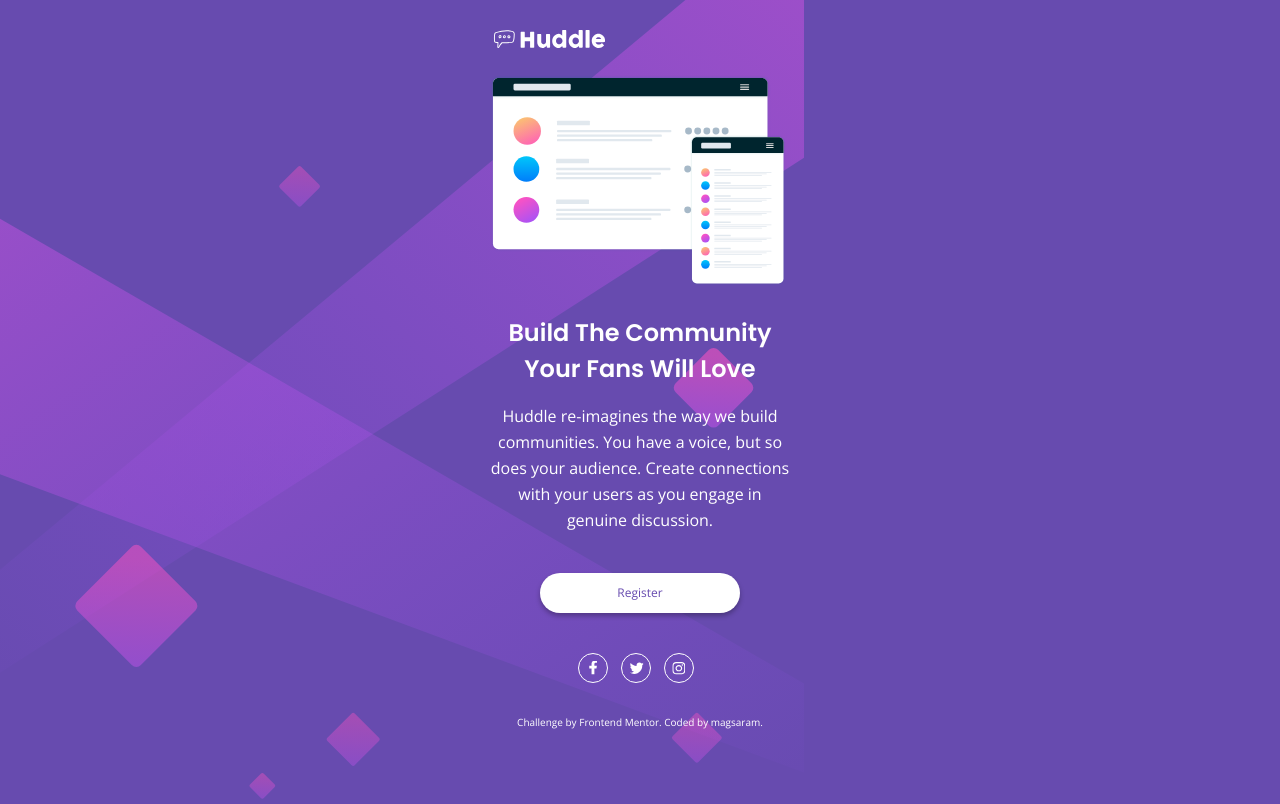
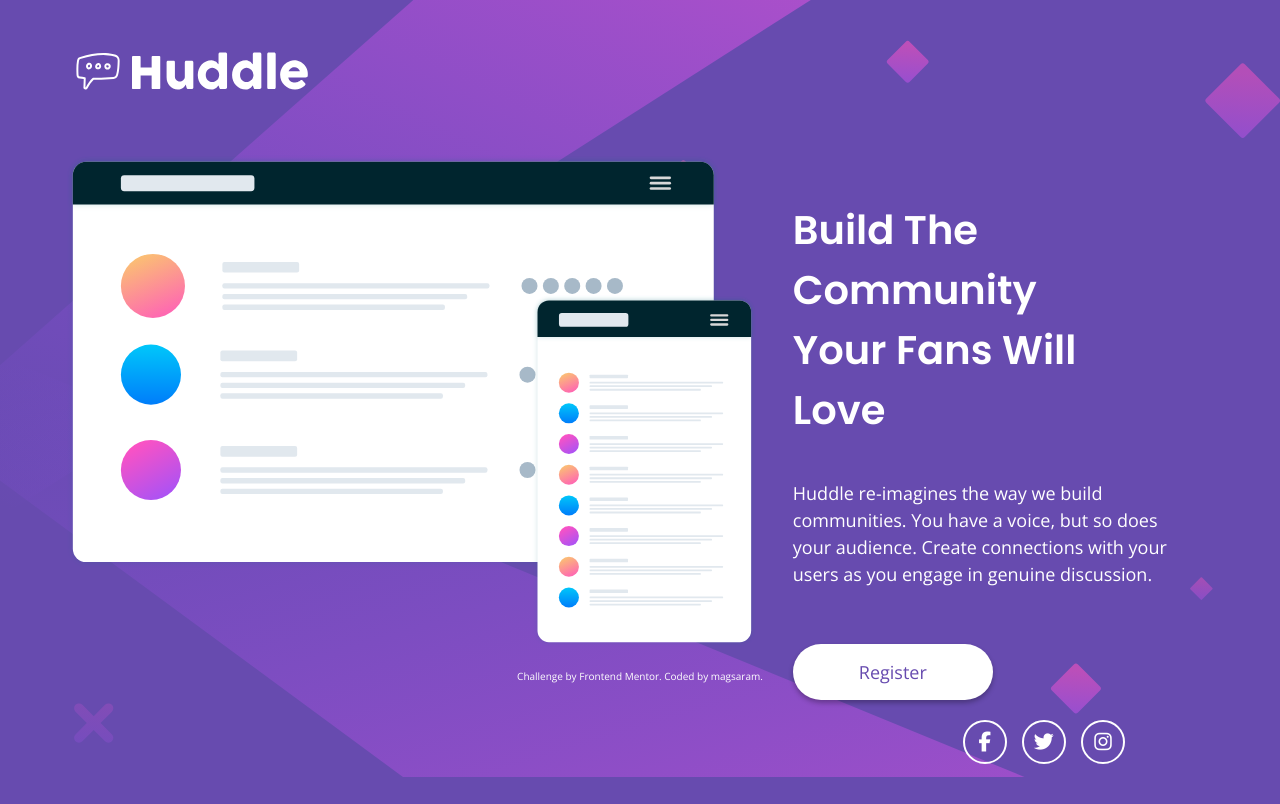
Before and after one commit to magsaram/Huddle-landing-page, a plain HTML site: page index.html in a window 1280 px wide. Drawn offline with nearby package versions, Linux system fonts and the light colour scheme.

Commit message:
correct mobile and finish desktop

```diff
--- a/css/style.css
+++ b/css/style.css
@@ -27,17 +27,17 @@ body {
   margin-left: 2px;
 }
 h1 {
+  margin-bottom: 16px;
+  line-height: 36px;
   font-family: "Poppins", sans-serif;
-  line-height: 36px;
+  font-size: 24px;
   text-align: center;
-  font-size: 24px;
-  margin-bottom: 16px;
 }
 div p {
-  line-height: 26px;
+  margin-bottom: 5vh;
   text-align: center;
   font-size: 16px;
-  margin-bottom: 5vh;
+  line-height: 26px;
 }
 
 div > a {
@@ -45,13 +45,13 @@ div > a {
   width: 200px;
   height: 40px;
   background-color: white;
-  border-radius: 20px;
   box-shadow: 0 3px 5px 0 rgba(0, 0, 0, 0.281);
   color: hsl(257, 40%, 49%);
+  border-radius: 20px;
   text-decoration: none;
+  font-size: 12px;
   text-align: center;
   line-height: 40px;
-  font-size: 12px;
   margin-left: 52px;
   margin-bottom: 5vh;
 }
@@ -66,35 +66,123 @@ section a {
   border-radius: 50%;
   margin-right: 9px;
   margin-bottom: 5vh;
+  text-align: center;
 }
-section a img {
-  height: 14px;
-}
-section a:nth-child(1) img {
-  transform: translate(110%, 25%);
-}
-section a:nth-child(2) img {
-  transform: translate(55%, 30%);
-}
-section a:nth-child(3) img {
-  transform: translate(60%, 30%);
+.fa-facebook-f,
+.fa-instagram,
+.fa-twitter {
+  color: white;
+  font-size: 14px;
+  line-height: 28px;
 }
 footer {
   position: relative;
-  font-size: 10px;
   width: 100%;
   bottom: 20px;
+  font-size: 10px;
+  text-align: center;
   padding-top: 20px;
-  text-align: center;
   transform: translateY(-25%);
 }
 footer a {
+  color: white;
   text-decoration: none;
-  color: white;
 }
-/* @media (min-width: 400px) {
-  main {
+@media (min-width: 400px) {
+  body {
+    background-color: hsl(257, 40%, 49%);
     background-image: url(../images/bg-desktop.svg);
-    background-size: cover;
+    background-repeat: no-repeat;
   }
-} */
+  .wrapper {
+    width: 90%;
+    margin: 0 auto;
+    position: relative;
+  }
+  .logo img {
+    width: 250px;
+    margin-top: 5vh;
+    margin-bottom: 6vh;
+  }
+  .mockup img {
+    width: 60%;
+    margin-bottom: 3vh;
+    margin-left: 2px;
+  }
+  .texts {
+    position: absolute;
+    width: 35%;
+    right: 20px;
+    top: 25vh;
+  }
+  h1 {
+    line-height: 60px;
+    font-family: "Poppins", sans-serif;
+    font-size: 40px;
+    text-align: left;
+    padding-right: 100px;
+    margin-bottom: 5vh;
+  }
+  div p {
+    margin-bottom: 7vh;
+    text-align: left;
+    font-size: 18px;
+    line-height: 27px;
+  }
+
+  div > a {
+    width: 200px;
+    height: 56px;
+    border-radius: 40px;
+    font-size: 18px;
+    line-height: 56px;
+    margin-left: 0px;
+    margin-bottom: 5vh;
+  }
+  div > a:hover {
+    background-color: hsl(300, 69%, 71%);
+  }
+  section {
+    position: absolute;
+    top: 90vh;
+    right: 10vh;
+  }
+  section a {
+    display: inline-block;
+    width: 40px;
+    height: 40px;
+    border: 2px solid white;
+    border-radius: 50%;
+    margin-right: 11px;
+    margin-bottom: 5vh;
+    text-align: center;
+    color: white;
+  }
+  .fa-facebook-f,
+  .fa-instagram,
+  .fa-twitter {
+    font-size: 20px;
+    line-height: 40px;
+  }
+  section a:hover {
+    border: 2px solid hsl(300, 69%, 71%);
+  }
+  section a:hover .fa-facebook-f,
+  section a:hover .fa-instagram,
+  section a:hover .fa-twitter {
+    color: hsl(300, 69%, 71%);
+  }
+  footer {
+    position: relative;
+    width: 100%;
+    bottom: 20px;
+    font-size: 10px;
+    text-align: center;
+    padding-top: 20px;
+    transform: translateY(-25%);
+  }
+  footer a {
+    color: white;
+    text-decoration: none;
+  }
+}
--- a/index.html
+++ b/index.html
@@ -34,21 +34,23 @@
         <div class="mockup">
           <img src="./images/illustration-mockups.svg" alt="mockup" />
         </div>
+        <div class="texts">
           <div>
             <h1>Build The Community Your Fans Will Love</h1>
             <p>
               Huddle re-imagines the way we build communities. You have a voice,
-            but so does your audience. Create connections with your users as you
-            engage in genuine discussion.
+              but so does your audience. Create connections with your users as
+              you engage in genuine discussion.
             </p>
           </div>
           <div class="register">
             <a href="#" class="href">Register</a>
           </div>
+        </div>
         <section>
-          <a href="#"><img src="./images/facebook.svg" alt="Facebook" /></a>
-          <a href="#"><img src="./images/twitter.svg" alt="Twitter" /></a>
-          <a href="#"><img src="./images/instagram.svg" alt="Instagram" /></a>
+          <a href="#"><i class="fa-brands fa-facebook-f"></i></a>
+          <a href="#"><i class="fa-brands fa-twitter"></i></a>
+          <a href="#"><i class="fa-brands fa-instagram"></i></a>
         </section>
       </div>
     </main>
```
Lines whose indentation alone changed are shown as unchanged.
